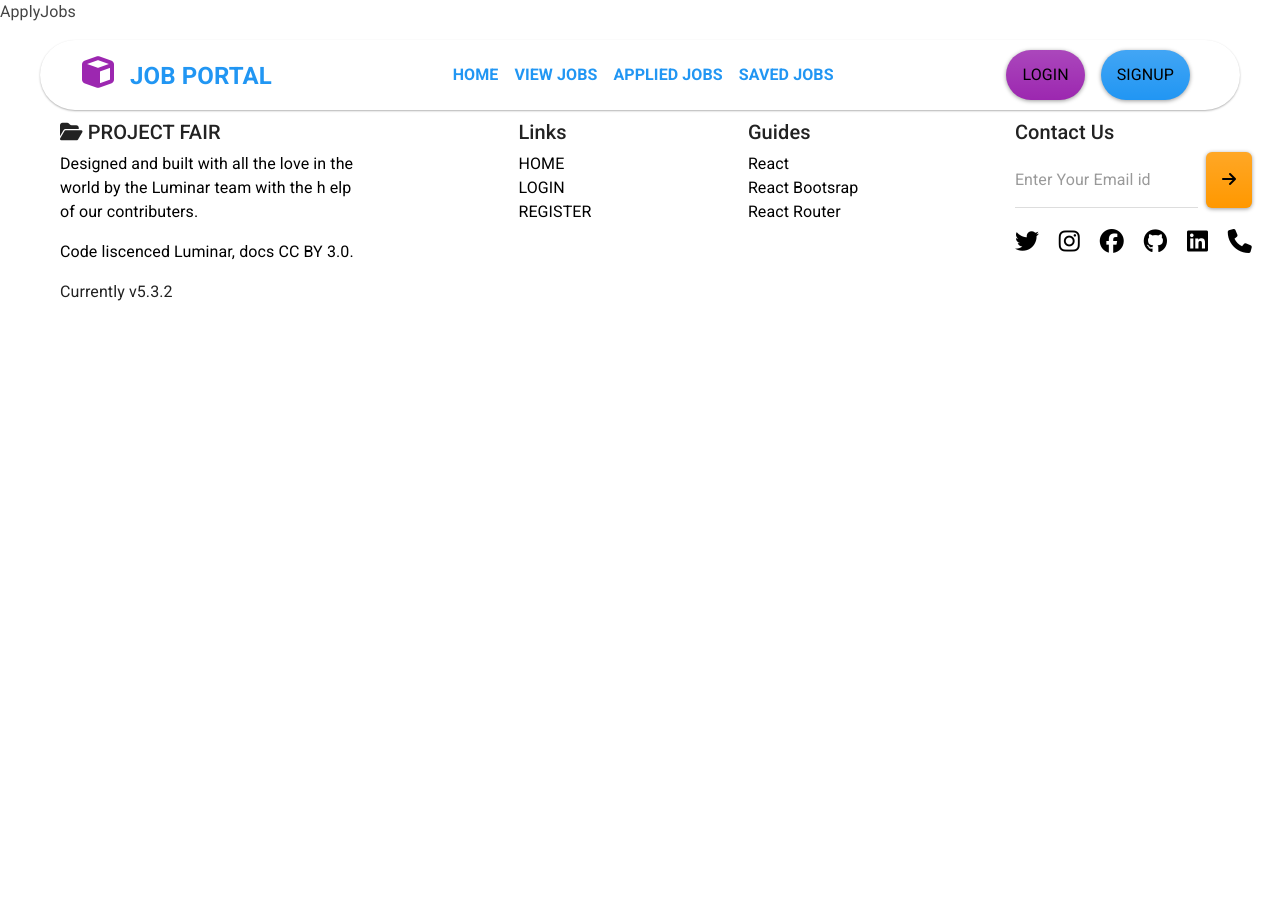
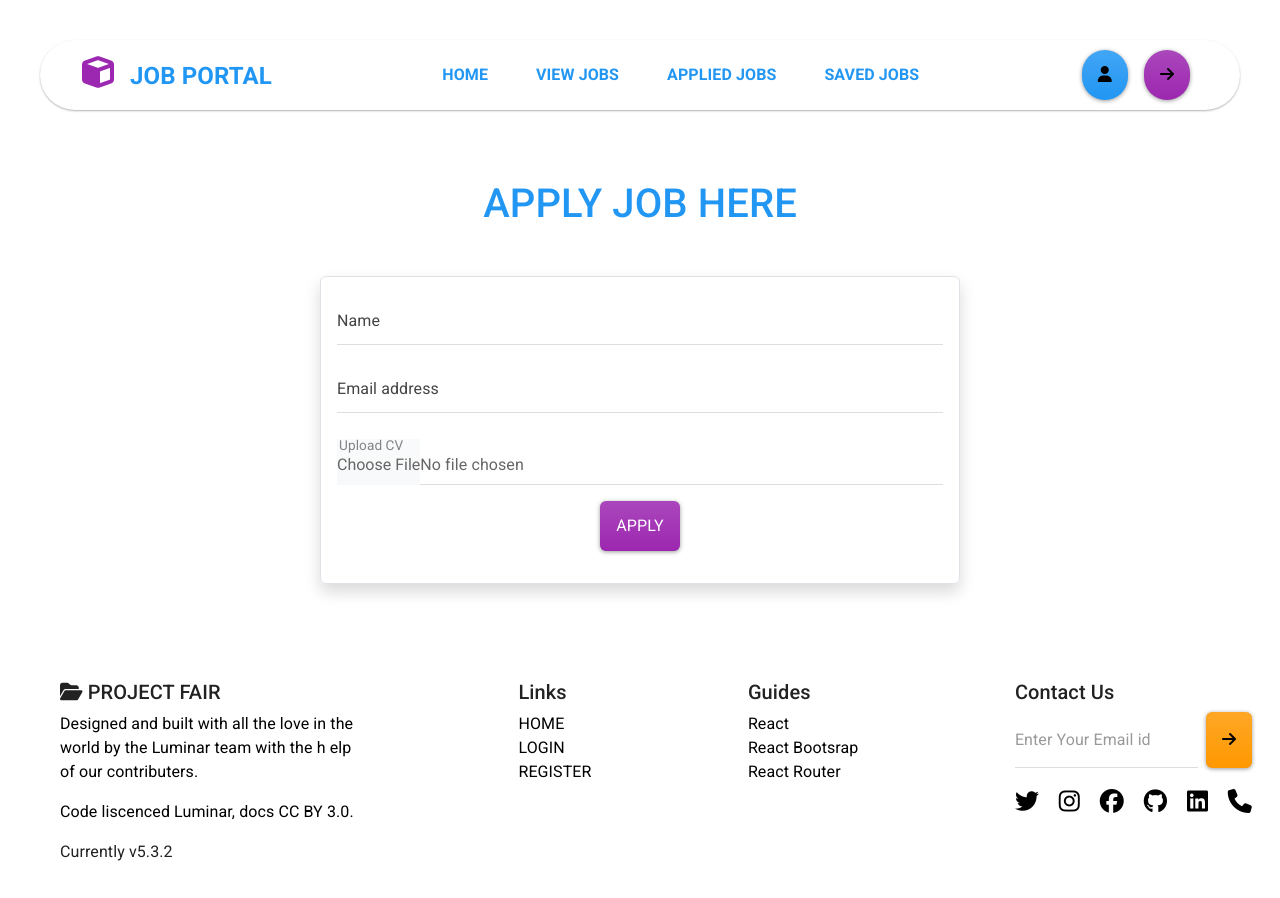
Before and after one commit to THASLEEMA-KM/JOB-PORTAL-FRONT, a React (Vite) app: page /applyAjob in a window 1280 px wide. Shown: the top 898 px of the page. Before the commit the page ends 800 px from the top, so only its background shows below. Built offline with nearby package versions, Linux system fonts and the light colour scheme.

Commit message:
Job Portal front-end

```diff
--- a/src/Components/Header.jsx
+++ b/src/Components/Header.jsx
@@ -3,6 +3,7 @@ import Container from 'react-bootstrap/Container';
 import Nav from 'react-bootstrap/Nav';
 import Navbar from 'react-bootstrap/Navbar';
 import { Link, useNavigate } from 'react-router-dom';
+import './header.css'
 
 const Header = ({insideUserDashboard}) => {
 
@@ -11,6 +12,33 @@ const Header = ({insideUserDashboard}) => {
   const handleLogout = ()=>{
     sessionStorage.clear()
     navigate('/')
+  }
+  const token = sessionStorage.getItem("token")
+  const userId = sessionStorage.getItem("user")
+
+  const handlehome =()=>{
+    navigate('/')
+  }
+  const handleviejob =()=>{
+    navigate('/viewjobs')
+  }
+  const handleAppliedjob = ()=>{
+    if(token && userId){
+      navigate('/appliedjobs')
+    }
+    else{
+      alert("Please login first")
+      navigate('/login')
+    }
+  }
+  const handleSavedjob = ()=>{
+    if(token && userId){
+      navigate('/savedjobs')
+    }
+    else{
+      alert("Please login first")
+      navigate('/login')
+    }
   }
 
   return (
@@ -26,10 +54,10 @@ const Header = ({insideUserDashboard}) => {
               <Navbar.Toggle aria-controls="basic-navbar-nav" />
               <Navbar.Collapse id="basic-navbar-nav">
                 <Nav className="ms-auto">
-                  <Nav.Link   className='text-primary fw-bolder'><Link style={{textDecoration:"none"}} to={'/'}>HOME</Link></Nav.Link>
-                  <Nav.Link className='text-primary fw-bolder'><Link style={{textDecoration:"none"}} to={'/viewjobs'}>VIEW JOBS</Link></Nav.Link>
-                  <Nav.Link  className='text-primary fw-bolder'><Link style={{textDecoration:"none"}} to={'/appliedjobs'}>APPLIED JOBS</Link></Nav.Link>
-                  <Nav.Link  className='text-primary fw-bolder'><Link style={{textDecoration:"none"}} to={'/savedjobs'}>SAVED JOBS</Link></Nav.Link>
+                  <Nav.Link   className='text-primary fw-bolder'><button onClick={handlehome} className='btn btn-link  fw-bolder' style={{textDecoration:"none"}} >HOME</button></Nav.Link>
+                  <Nav.Link className='text-primary fw-bolder'><button onClick={handleviejob} className='btn btn-link  fw-bolder' style={{textDecoration:"none"}} >VIEW JOBS</button></Nav.Link>
+                  <Nav.Link  className='text-primary fw-bolder'><button className='btn btn-link  fw-bolder' style={{textDecoration:"none"}} onClick={handleAppliedjob} > APPLIED JOBS</button></Nav.Link>
+                  <Nav.Link className='text-primary fw-bolder'><button className='btn btn-link  fw-bolder' style={{textDecoration:"none"}} onClick={handleSavedjob} >SAVED JOBS</button></Nav.Link>
                 </Nav>
                 <Nav className='ms-auto jusify-content-between'>
                 {
--- /dev/null
+++ b/src/Components/header.css
@@ -0,0 +1,4 @@
+/* .navbutton{
+    background-color: transparent;
+    border: 0;
+} */
--- a/src/Contexts/ContextAPI.jsx
+++ b/src/Contexts/ContextAPI.jsx
@@ -1,13 +1,13 @@
 import React, { createContext, useState } from 'react'
-export const applyReponseContext = createContext()
+export const saveReponseContext = createContext()
 function ContextAPI({children}) {
-    const [applyResponse,setApplyResponse] = useState("")
+    const [saveResponse,setSaveResponse] = useState("")
 
   return (
     <>
-        <applyReponseContext.Provider value={{applyResponse,setApplyResponse}}>
+        <saveReponseContext.Provider value={{saveResponse,setSaveResponse}}>
             {children}
-        </applyReponseContext.Provider>
+        </saveReponseContext.Provider>
     </>
   )
 }
--- a/src/Pages/ApplyJobs.jsx
+++ b/src/Pages/ApplyJobs.jsx
@@ -1,11 +1,57 @@
 import React from 'react'
 import Header from '../Components/Header'
+import { Form } from 'react-bootstrap'
+import FloatingLabel from 'react-bootstrap/FloatingLabel';
 
 function ApplyJobs() {
+
+  const handleApplyJob = async()=>{
+    const token = sessionStorage.getItem("token")
+    // setApplyResponse()
+    if(token){
+      toast.success("Job Applied Successfully!")
+      navigate('/viewjobs')
+    }
+    else{
+      toast.info("Please login first to apply job")
+      navigate('/login')
+
+    }
+  }
+
   return (
-    <div>
-        <Header/>
-        ApplyJobs</div>
+    <>
+        <Header insideUserDashboard={true}/>
+        <div style={{marginTop:"180px"}} className="justify-content-center align-items-center container-fluid">
+        <h1 className="text-center text-primary my-3">APPLY JOB HERE</h1>
+        <div className="row d-flex mt-5">
+          <div className="col-lg-3"></div>
+          <div className="col-lg-6  border p-3 rounded shadow">
+          <Form>
+          <FloatingLabel controlId="floatingName" label="Name" className="mb-3">
+        <Form.Control type="text" placeholder="Nmae" />
+      </FloatingLabel>
+          <FloatingLabel
+        controlId="floatingInput"
+        label="Email address"
+        className="mb-3"
+      >
+        <Form.Control type="email" placeholder="name@example.com" />
+      </FloatingLabel>
+
+      <FloatingLabel controlId="floating" label="Upload CV">
+        <Form.Control type="file" placeholder="Upload CV" />
+      </FloatingLabel>
+
+      <div className="text-center my-3">
+        <button onClick={handleApplyJob} className="btn btn-info">APPLY</button>
+      </div>
+          </Form>
+          </div>
+          <div className="col-lg-3"></div>
+        </div>
+        </div>
+    </>
   )
 }
 
--- a/src/Pages/SavedJobs.jsx
+++ b/src/Pages/SavedJobs.jsx
@@ -1,13 +1,63 @@
-import React, { useEffect, useState } from 'react'
+import React, { useContext, useEffect, useState } from 'react'
 import Header from '../Components/Header'
 import Card from 'react-bootstrap/Card';
 import { Col, Row } from 'react-bootstrap';
 import { Link } from 'react-router-dom';
-import { getSavedJobsAPI } from '../Services/allAPI';
+import { getSavedJobsAPI, removeSavedJobAPI } from '../Services/allAPI';
+import { saveReponseContext } from '../Contexts/ContextAPI';
 
 function SavedJobs() {
+const {saveResponse,setSaveResponse} = useContext(saveReponseContext)
+const [savedJobs,setSavedJobs] = useState([])
+console.log(savedJobs);
 
+const getSavedJobs = async()=>{
+  const token = sessionStorage.getItem("token")
+  if(token){
+    const reqHeader = {
+      "Content-Type" : "application/json",
+      "Authorization" : `Bearer ${token}`
+    }
+  try {
+    const result = await getSavedJobsAPI(reqHeader)
+    console.log(result);
+    if(result.status==200){
+      setSavedJobs(result.data)
+    }
 
+  } catch (error) {
+    console.log(error);
+
+  }
+  }
+
+}
+
+const handledeleteSavedJob = async (jid)=>{
+  const token = sessionStorage.getItem("token")
+  if(token){
+    const reqHeader = {
+      "Content-Type" : "application/json",
+      "Authorization" : `Bearer ${token}`
+    }
+    try {
+      const result = await removeSavedJobAPI(jid,reqHeader)
+      if(result.status==200){
+        getSavedJobs()
+      }
+      else{
+        console.log(result);
+      }
+    } catch (error) {
+      console.log(error);
+    }
+  }
+  }
+
+useEffect(()=>{
+  getSavedJobs()
+},
+[saveResponse])
 
   return (
     <div>
@@ -16,17 +66,32 @@ function SavedJobs() {
       <div className=' align-items-center container-fluid'>
         {/* this is to be dublicated part */}
           <Row className='container-fluid justify-content-center' >
-            <Col sm={12} md={6} lg={4}>
-            <Card className='ms-5 mt-3' style={{ width: '20rem' }}>
-                <Card.Body style={{textAlign:"center"}}>
-                  <Card.Title className='fs-3'>Job Title</Card.Title>
-                  <Card.Subtitle className="my-2">Company Name : qwery</Card.Subtitle>
-                  <Card.Text>Salary : 10000</Card.Text>
-                  <Card.Text>Deadline : Date </Card.Text>
-                  <div><Card.Link className='btn btn-outline-primary' ><Link to={'/viewjobdetails'}>View Details</Link> <i className="fa-solid fa-arrow-right"></i> </Card.Link></div>
-                </Card.Body>
-              </Card>
-            </Col>
+            {
+              savedJobs.length>0?
+              savedJobs.map(item=>(
+                    <Col key={item?._id} sm={12} md={6} lg={4}>
+                <Card className='ms-2 mt-3' style={{ width: '20rem' }}>
+                    <Card.Body style={{textAlign:"center"}}>
+                      <Card.Title className='fs-3'>{item?.title}</Card.Title>
+                      <Card.Subtitle className="my-2">Company Name : {item?.company}</Card.Subtitle>
+                      <Card.Text>Salary : {item?.salary}</Card.Text>
+                      <Card.Text>Deadline : {item?.deadline} </Card.Text>
+                      <div className='justify-content-between d-flex'>
+                        <Card.Link className='btn btn-outline-primary' ><Link to={'/viewjobdetails'}>View Details</Link> <i className="fa-solid fa-arrow-right"></i> </Card.Link>
+                        <button onClick={()=>handledeleteSavedJob(item?._id)} className="btn btn-secondary text-danger">
+                          <i className="fa-solid fa-trash"></i>
+                        </button>
+
+                      </div>
+                    </Card.Body>
+                  </Card>
+                </Col>
+              ))
+              :
+              <div className="text-danger text-center fw-bolder">
+                no saved jobs
+              </div>
+             }
           </Row>
       </div>
       </div>
--- a/src/Pages/ViewAJob.jsx
+++ b/src/Pages/ViewAJob.jsx
@@ -1,12 +1,14 @@
-import React, {  useEffect, useState } from 'react'
+import React, {  useContext, useEffect, useState } from 'react'
 import Header from '../Components/Header'
 import { useNavigate, useParams } from 'react-router-dom'
 import { saveJobAPI, viewAJobAPI } from '../Services/allAPI'
-// import { applyReponseContext } from '../Contexts/ContextAPI'
+import { saveReponseContext } from '../Contexts/ContextAPI'
+import { ToastContainer, toast } from 'react-toastify';
+import 'react-toastify/dist/ReactToastify.css';
 
 function ViewAJob() {
 
-  // const {applyResponse,setApplyResponse} = useContext(applyReponseContext)
+  const {saveResponse,setSaveResponse} = useContext(saveReponseContext)
   const navigate = useNavigate()
 
   const [jobDetails,setJobDetails] = useState([])
@@ -27,21 +29,22 @@ function ViewAJob() {
 
   const handleApplyJob = async()=>{
     const token = sessionStorage.getItem("token")
+    const userId = sessionStorage.getItem("user")
     // setApplyResponse()
-    if(token){
-      alert("Job Applied Successfully!")
-      navigate('/viewjobs')
+    if(token && userId){
+      navigate('/applyAjob')
     }
     else{
-      alert("Please login first to apply job")
+      toast.info("Please login first to apply job")
       navigate('/login')
 
     }
   }
+
   const handleSaveJob = async()=>{
     const token = sessionStorage.getItem("token")
     const id = jobDetails._id
-    console.log(id);
+    console.log(`job id is ${id}`);
     // const {id} = useParams()
     if(token){
       // api call
@@ -51,17 +54,22 @@ function ViewAJob() {
       }
      try {
      const result =  await saveJobAPI(id,jobDetails,reqHeader)
-     console.log(result.data);
+    //  console.log(result.response.data);
+    //  alert(result.response.data)
      if(result.status==200){
-      alert("Job Saved Successfully!")
-      navigate('/userdashboard')
+      toast.success("Job Saved Successfully!")
+      // navigate('/userdashboard')
+      setSaveResponse(result)
+     }
+     else{
+      toast.warn("Job Already Saved")
      }
      } catch (error) {
       console.log(error);
      }
     }
     else{
-      alert("Please login first to apply job")
+      toast.info("Please login first to apply job")
       navigate('/login')
 
     }
@@ -77,7 +85,7 @@ function ViewAJob() {
         <Header insideUserDashboard={true}/>
       <div style={{marginTop:"150px"}} className="row container-fluid justify-content-center align-items-center d-flex">
           <div className="col-lg-2"></div>
-          <div className="col-lg-8 p-5 border rounded-5 shadow">
+          <div className="col-lg-8 p-5 border rounded-5 shadow " >
           <h1 className='text-center'>{jobDetails?.title}</h1>
               <h3>Company Name:{jobDetails?.company}</h3>
               <h3>Location : {jobDetails?.location}</h3>
@@ -91,11 +99,12 @@ function ViewAJob() {
               <h3>Vacancies : {jobDetails?.vacancy}</h3>
               <div className="d-flex mt-5 justify-content-evenly">
                 <button className="btn btn-warning" onClick={handleSaveJob}>Save</button>
-                <button onClick={handleApplyJob} className="btn btn-primary">Apply</button>
+                <button onClick={()=>handleApplyJob(jobDetails?._id)} className="btn btn-primary">Apply</button>
               </div>
           </div>
           <div className="col-lg-2"></div>
       </div>
+      <ToastContainer theme='colored' autoClose={3000} position='top-center'/>
     </>
   )
 }
--- a/src/Services/allAPI.js
+++ b/src/Services/allAPI.js
@@ -32,11 +32,17 @@ export const viewAllJobAPI = async()=>{
 export const removeJobAPI = async(id,reqHeader)=>{
 return await commonAPI("DELETE",`${SERVER_URL}/viewjob/${id}/remove`,{},reqHeader)
 }
+
 //  save job
 export const saveJobAPI = async(id,reqBody,reqHeader)=>{
     return await commonAPI("POST",`${SERVER_URL}/viewjob/${id}/savejob`,reqBody,reqHeader)
 }
 //  get saved jobs
-export const getSavedJobsAPI = async()=>{
-    return await commonAPI("GET",`${SERVER_URL}/savedjob`,"")
+export const getSavedJobsAPI = async(reqHeader)=>{
+    return await commonAPI("GET",`${SERVER_URL}/savedjob`,"",reqHeader)
 }
+
+//  remove saved job
+export const removeSavedJobAPI = async(id,reqHeader)=>{
+    return await commonAPI("DELETE",`${SERVER_URL}/savedjob/${id}/remove`,{},reqHeader)
+    }
```
